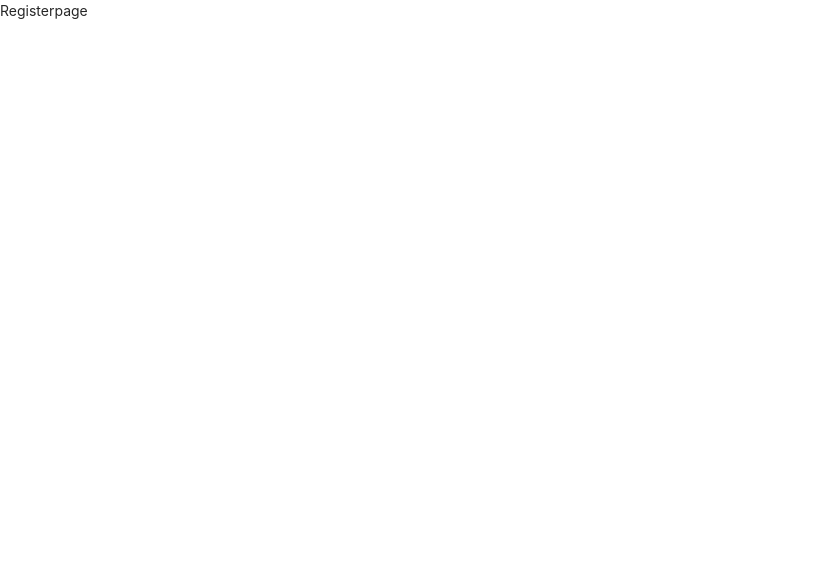
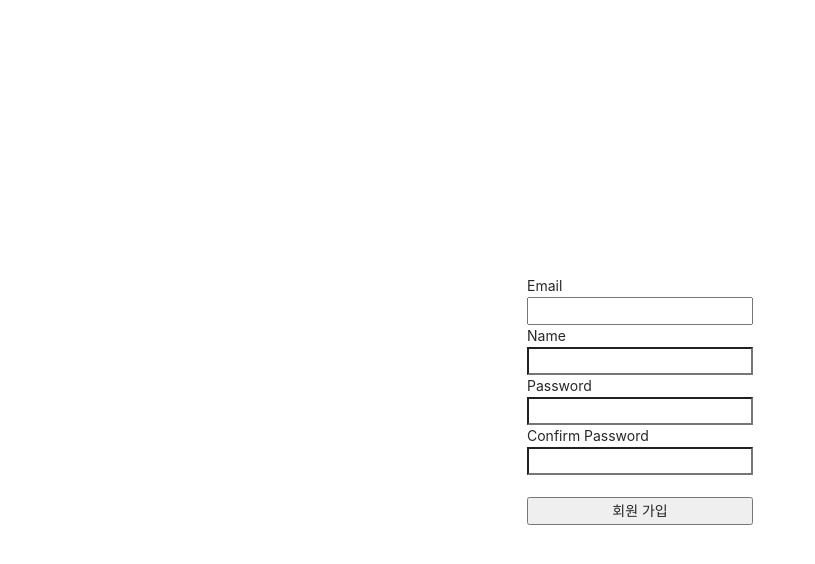
Before and after one commit to youngchan05/boiler-plate, a React (Create React App) app in the folder client/: page /regster in a window 1280 px wide. Shown: the top 564 px of the page, without its empty margins (0-815 px from the left). Built offline with nearby package versions, Linux system fonts and the light colour scheme.

Commit message:
회원가입 페이지 수정

```diff
--- a/client/src/_actions/User_action.js
+++ b/client/src/_actions/User_action.js
@@ -1,8 +1,10 @@
 import axios from 'axios';
 import {
-    LOGIN_USER
+    LOGIN_USER,
+    REGISTER_USER
 } from './types';
 export function LoginUser(dataToSubmit){
+
     const request = axios.post('api/users/login',dataToSubmit)
     .then(response => response.data);
     return {
@@ -10,3 +12,13 @@
         payload :request
     }
 }
+export function registerUser(dataToSubmit) {
+
+    const request = axios.post('/api/users/register', dataToSubmit)
+        .then(response => response.data)
+
+    return {
+        type: REGISTER_USER,
+        payload: request
+    }
+}
--- a/client/src/_actions/types.js
+++ b/client/src/_actions/types.js
@@ -1 +1,2 @@
- export const LOGIN_USER = 'login_user';
+export const LOGIN_USER = "login_user";
+export const REGISTER_USER = "register_user";
--- a/client/src/_reducers/user_reducer.js
+++ b/client/src/_reducers/user_reducer.js
@@ -1,12 +1,19 @@
 import {
-    LOGIN_USER
+    LOGIN_USER,
+    REGISTER_USER
 } from '../_actions/types';
 
-export default function(state={} , action){
-    switch(action.type){
+export default function (state = {}, action) {
+    switch (action.type) {
         case LOGIN_USER:
-            return {...state ,loginSuccess: action.payload}
-        default :
-        return state;
+            return { ...state, loginSuccess: action.payload }
+            break;
+        case REGISTER_USER:
+            return (
+                console.log(action)
+            ),{ ...state, register: action.payload  }
+            break;
+        default:
+            return state;
     }
 }
--- a/client/src/components/views/LoginPage/LoginPage.js
+++ b/client/src/components/views/LoginPage/LoginPage.js
@@ -1,5 +1,4 @@
 import React , {useState} from 'react'
-import axios from 'axios';
 import {useDispatch} from 'react-redux';
 import {LoginUser} from '../../../_actions/User_action'
 function LoginPage(props) {
@@ -18,9 +17,9 @@
             email : Email,
             password : Password
         }
-        dispatch(LoginUser(body))
+        dispatch(LoginUser(body)) //로그인 로직 실행
         .then(response => {
-            if(response.payload.loginSuccess){
+            if(response.payload.loginSuccess){ //아이디 비밀번호 일치시 메인화면으로이동
                 props.history.push('/');
             }else {
                 alert('Error');
--- a/client/src/components/views/RegisterPage/RegisterPage.js
+++ b/client/src/components/views/RegisterPage/RegisterPage.js
@@ -1,11 +1,83 @@
-import React from 'react'
+import React, { useState } from 'react'
+import { useDispatch } from 'react-redux';
+import { registerUser } from '../../../_actions/User_action';
+import Axios from 'axios';
+import { withRouter } from 'react-router-dom';
+function RegisterPage(props) {
+    const dispatch = useDispatch();
 
-function RegisterPage() {
+    const [Email, setEmail] = useState("")
+    const [Name, setName] = useState("")
+    const [Password, setPassword] = useState("")
+    const [ConfirmPassword, setConfirmPassword] = useState("")
+
+
+    const onEmailHandler = (event) => {
+        setEmail(event.currentTarget.value)
+    }
+
+    const onNameHandler = (event) => {
+        setName(event.currentTarget.value)
+    }
+
+    const onPasswordHandler = (event) => {
+        setPassword(event.currentTarget.value)
+    }
+
+    const onConfirmPasswordHandler = (event) => {
+        setConfirmPassword(event.currentTarget.value)
+    }
+
+    const onSubmitHandler = (event) => {
+        event.preventDefault();
+
+        if (Password !== ConfirmPassword) {
+            return alert('비밀번호와 비밀번호 확인은 같아야 합니다.')
+        }
+
+        let body = {
+            email: Email,
+            password: Password,
+            name: Name
+        }
+        dispatch(registerUser(body))
+            .then(response => {
+                if (response.payload.success) {
+                    props.history.push("/")
+                } else {
+                    alert("Failed to sign up")
+                }
+            })
+    }
+
+
+
     return (
-        <div>
-            Registerpage
+        <div style={{
+            display: 'flex', justifyContent: 'center', alignItems: 'center'
+            , width: '100%', height: '100vh'
+        }}>
+            <form style={{ display: 'flex', flexDirection: 'column' }}
+                onSubmit={onSubmitHandler}
+            >
+                <label>Email</label>
+                <input type="email" value={Email} onChange={onEmailHandler} />
+
+                <label>Name</label>
+                <input type="text" value={Name} onChange={onNameHandler} />
+
+                <label>Password</label>
+                <input type="password" value={Password} onChange={onPasswordHandler} />
+
+                <label>Confirm Password</label>
+                <input type="password" value={ConfirmPassword} onChange={onConfirmPasswordHandler} />
+
+                <br />
+                <button type="submit">
+                    회원 가입
+                </button>
+            </form>
         </div>
     )
 }
-
 export default RegisterPage
```
